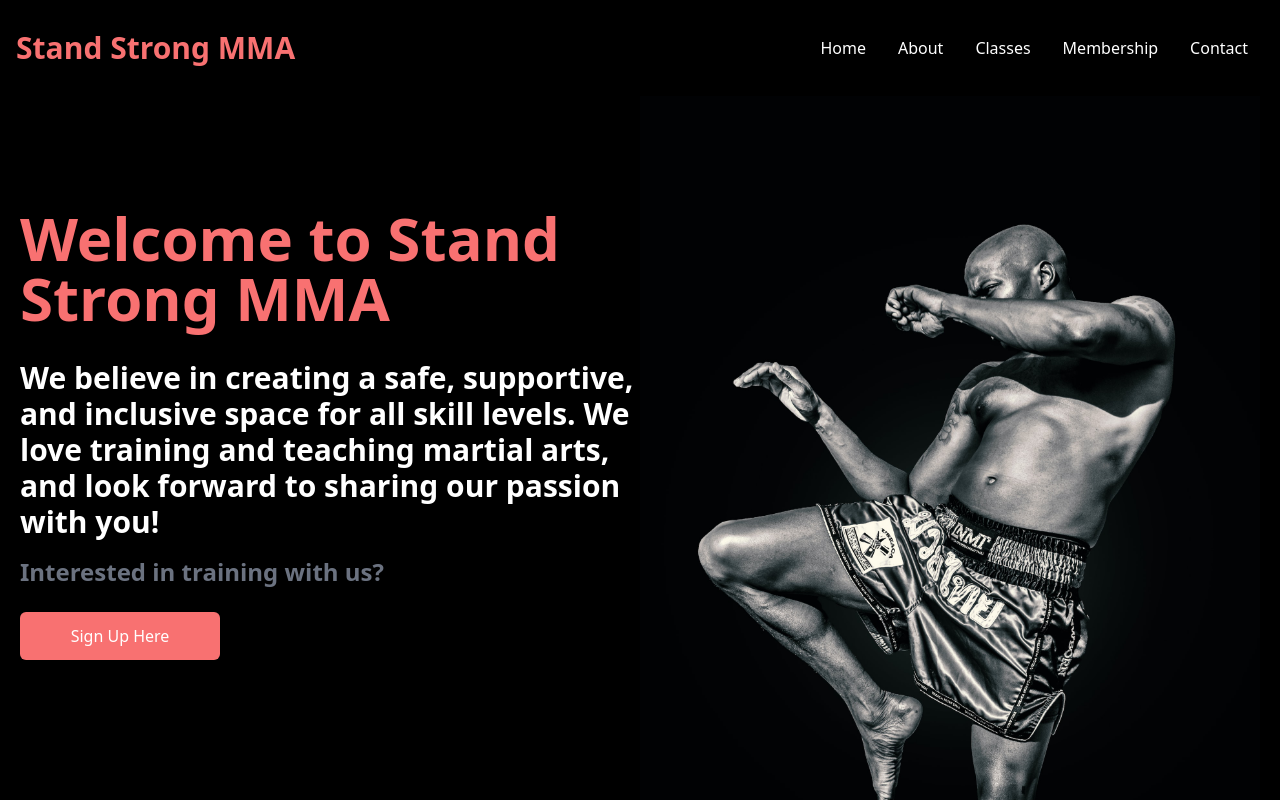
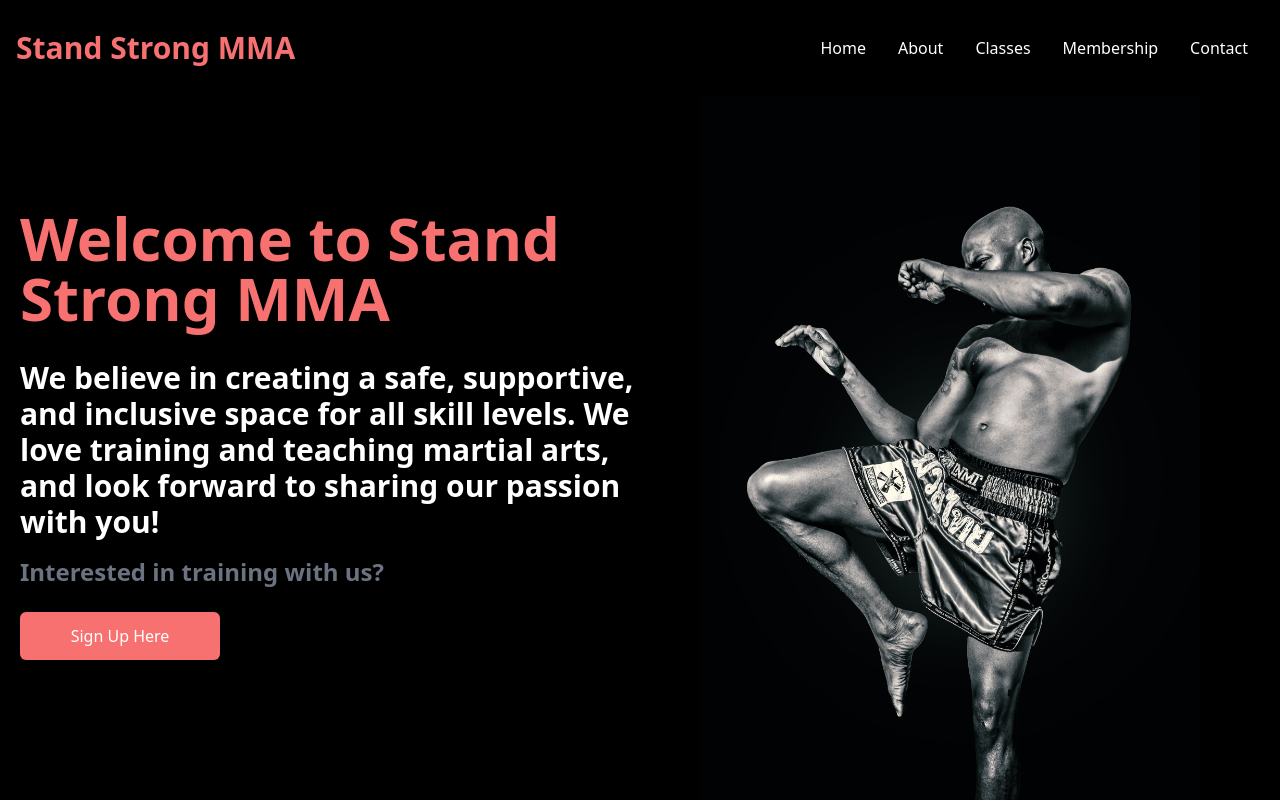
Before and after one commit to vietthom/stand-strong-mma, a Next.js app: page / in a window 1280 px wide. Shown: the top 800 px of the page. Built offline with nearby package versions, Linux system fonts and the light colour scheme.

Commit message:
Resize hero image

```diff
--- a/components/Hero.js
+++ b/components/Hero.js
@@ -10,8 +10,11 @@ const Hero = () => {
            <h2 className='md:text-2xl text-xl font-bold text-gray-500 '>Interested in training with us?</h2>
            <button className='bg-red-400 w-[200px] rounded-md font-medium my-6 py-3'>Sign Up Here</button>
         </div>
-        <Image src={MuayThai} alt='/'/>
-    </div>
+        <div className='flex justify-center'>
+          <Image width={500} height={700} src={MuayThai} alt='/'/>
+        </div>
+        </div>
+
   )
 }
 
```
